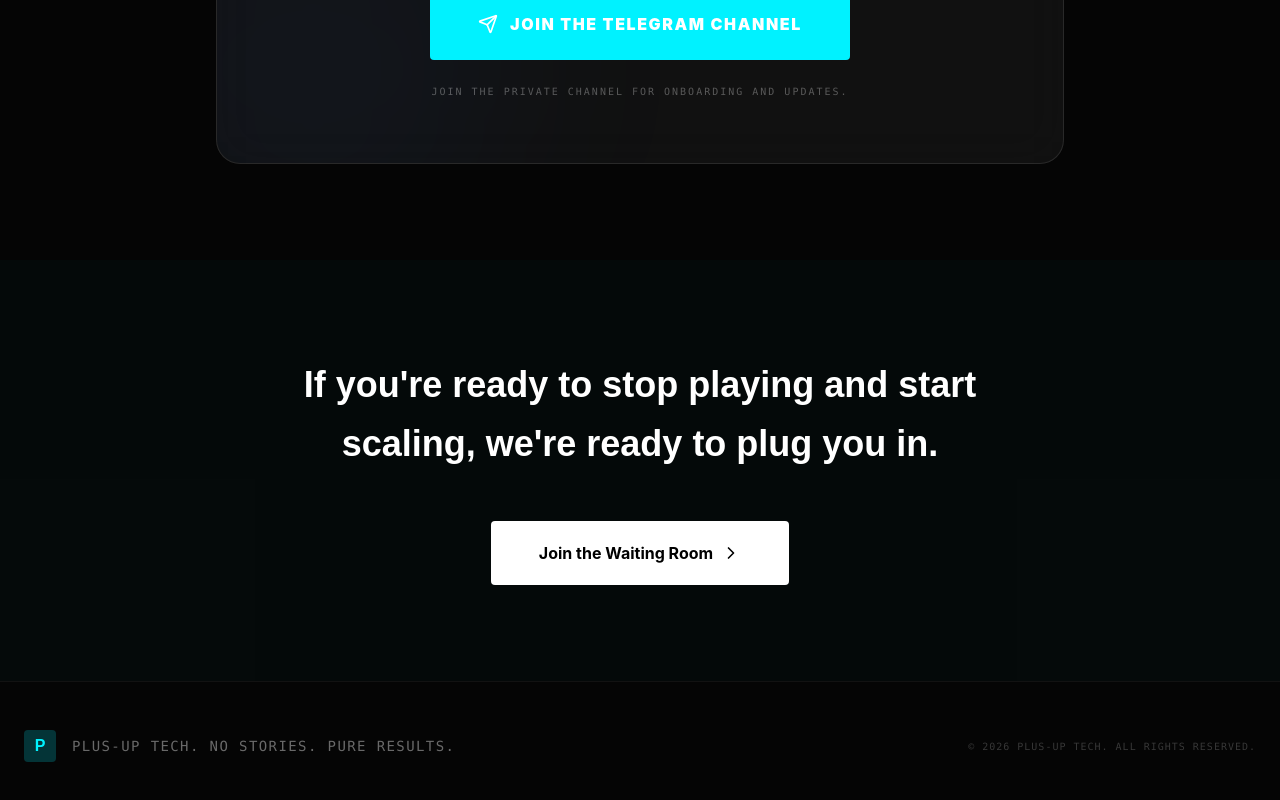
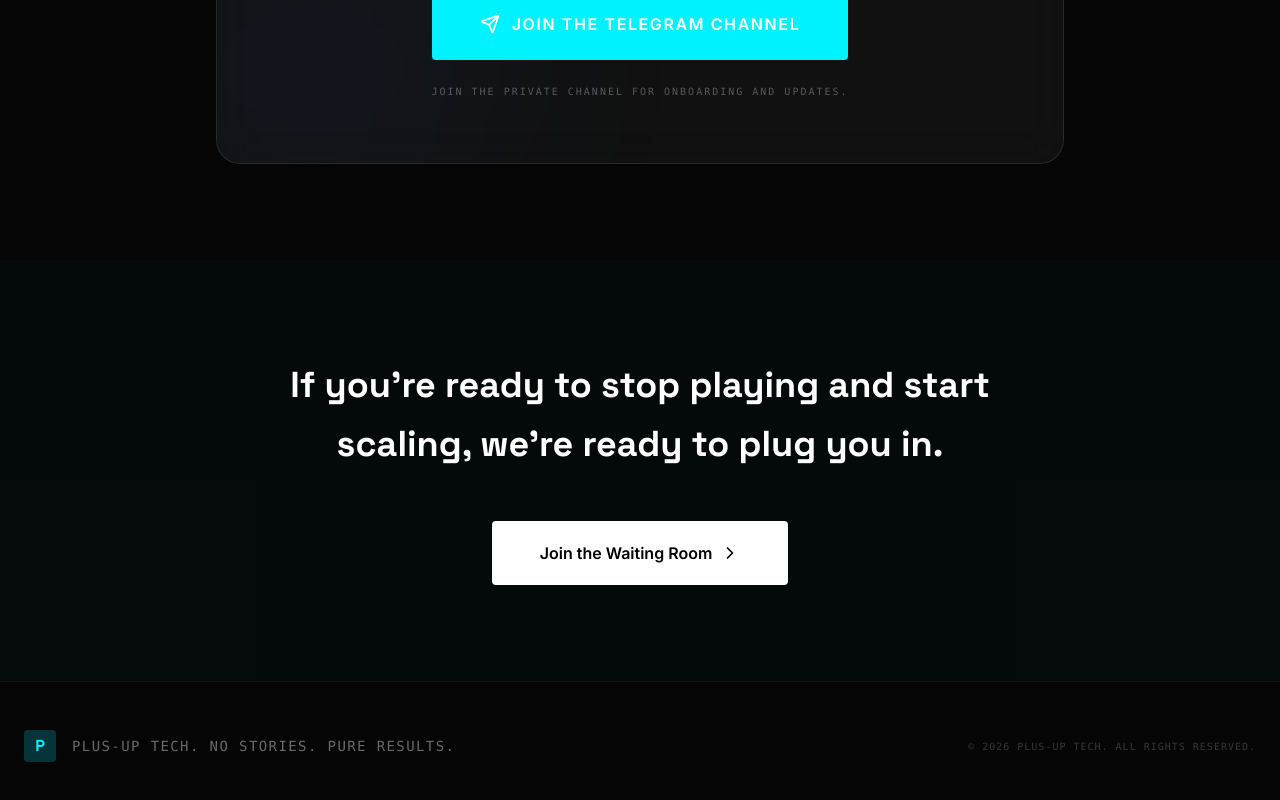
Before and after one commit to Felidonjnr/PressX, a React (Vite) app: page / in a window 1280 px wide. Shown: the part 5255-6055 px from the top of the page. Built offline with nearby package versions, Linux system fonts and the light colour scheme.

Commit message:
Update index.css

```diff
--- a/src/index.css
+++ b/src/index.css
@@ -1,3 +1,5 @@
+@import url('https://fonts.googleapis.com/css2?family=Inter:wght@300;400;500;600&family=Space+Grotesk:wght@300;400;500;600;700&display=swap');
+
 @import "tailwindcss";
 
 @theme {
@@ -55,5 +57,3 @@
     perspective: 2000px;
   }
 }
-
-@import url('https://fonts.googleapis.com/css2?family=Inter:wght@300;400;500;600&family=Space+Grotesk:wght@300;400;500;600;700&display=swap');
```
